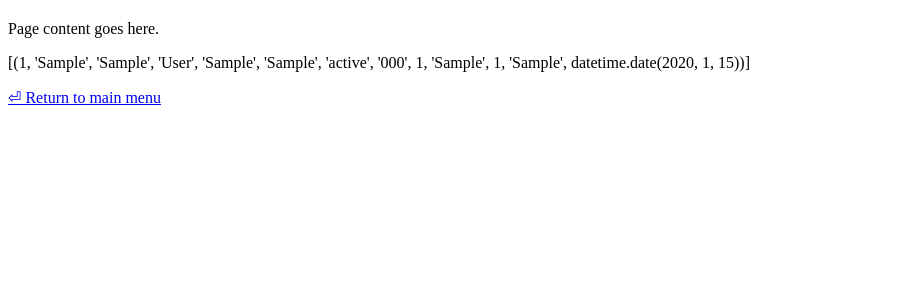
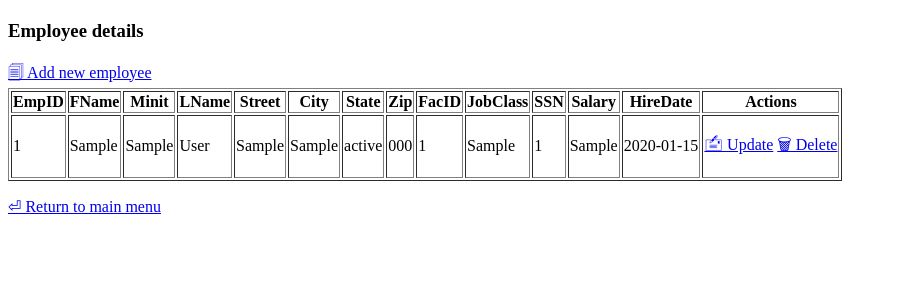
Before and after one commit to tatater56/DBMS-Final-MHS, a Flask app: page /EmployeeFacilityManagement in a window 1280 px wide. Shown: the part 107-407 px from the top of the page, without its empty margins (0-897 px from the left). Run offline with Flask 3, Linux system fonts and the light colour scheme; tables that the repository leaves empty hold one stand-in row (values such as "Sample post").

Commit message:
Add more employee data, employee management skeleton

```diff
--- a/database/employee.py
+++ b/database/employee.py
@@ -7,7 +7,7 @@ def get_all():
     cnx = db.get_connection()
 
     if(cnx and cnx.is_connected()):
-        with cnx.cursor() as cursor:
+        with cnx.cursor(dictionary = True) as cursor:
             cursor.execute("select * from employee;")
             results = cursor.fetchall()
         cnx.close()
--- a/routes.py
+++ b/routes.py
@@ -6,12 +6,15 @@ import database.db as db
 
 from typing import Optional
 
-### Menus ###
+### Pages ###
 
 @app.route('/')
 def main_page():
     return render_template('MainMenu.html',
                             message = request.args.get("message", default = None))
+
+
+### Employee pages ###
 
 @app.route('/EmployeeFacilityManagement')
 def efm_page():
@@ -19,15 +22,35 @@ def efm_page():
                             message = request.args.get("message", default = None),
                             employees = employee.get_all())
 
+@app.route('/NewEmployee')
+def new_employee_page():
+    return "new employee"
+
+@app.route('/UpdateEmployee/<EmpID>')
+def update_employee_page(EmpID):
+    return "update employee " + EmpID
+
+@app.route('/DeleteEmployee/<EmpID>')
+def delete_employee_page(EmpID):
+    return "delete employee " + EmpID
+
+
+
+### Patient pages ###
+
 @app.route('/PatientManagement')
 def pm_page():
     return render_template('PatientManagement.html',
                             message = request.args.get("message", default = None))
 
+
+### Management pages ###
+
 @app.route('/ManagementReporting')
 def mr_page():
     return render_template('ManagementReporting.html',
                             message = request.args.get("message", default = None))
+
 
 ### API ###
 
--- a/templates/EmployeeFacilityManagement.html
+++ b/templates/EmployeeFacilityManagement.html
@@ -17,10 +17,57 @@
         <h2>Employee and Facility Management</h2>
     </header>
     <main>
-        <p>Page content goes here.</p>
-        <p>
-            {{ employees }}
-        </p>
+        <section>
+            <h3>Employee details</h3>
+            <a href="/NewEmployee">🗐 Add new employee</a>
+            <br>
+
+            <table border="1">
+                <thead>
+                    <tr>
+                        <th>EmpID</th>
+                        <th>FName</th>
+                        <th>Minit</th>
+                        <th>LName</th>
+                        <th>Street</th>
+                        <th>City</th>
+                        <th>State</th>
+                        <th>Zip</th>
+                        <th>FacID</th>
+                        <th>JobClass</th>
+                        <th>SSN</th>
+                        <th>Salary</th>
+                        <th>HireDate</th>
+                        <th>Actions</th>
+                    </tr>
+                </thead>
+                <tbody>
+                    {% for employee in employees %}
+                    <tr>
+                        <td>{{ employee["EmpID"] }}</td>
+                        <td>{{ employee["FName"] }}</td>
+                        <td>{{ employee["Minit"] }}</td>
+                        <td>{{ employee["LName"] }}</td>
+                        <td>{{ employee["Street"] }}</td>
+                        <td>{{ employee["City"] }}</td>
+                        <td>{{ employee["State"] }}</td>
+                        <td>{{ employee["Zip"] }}</td>
+                        <td>{{ employee["FacID"] }}</td>
+                        <td>{{ employee["JobClass"] }}</td>
+                        <td>{{ employee["SSN"] }}</td>
+                        <td>{{ employee["Salary"] }}</td>
+                        <td>{{ employee["HireDate"] }}</td>
+                        <td>
+                            <p>
+                                <a href="/UpdateEmployee/{{employee['EmpID']}}">🖆 Update</a>
+                                <a href="/DeleteEmployee/{{employee['EmpID']}}">🗑 Delete</a>
+                            </p>
+                        </td>
+                    </tr>
+                    {% endfor %}
+                </tbody>
+            </table>
+        </section>
     </main>
     <footer>
         <p><a href="/">⏎ Return to main menu</a></p>
```
Also changed, not shown: sql/mhs-populate-db.sql (+10 -7 lines), templates/MainMenu.html (+7 -4 lines), templates/employee/delete.html (added), templates/employee/new.html (added), templates/employee/update.html (added).
